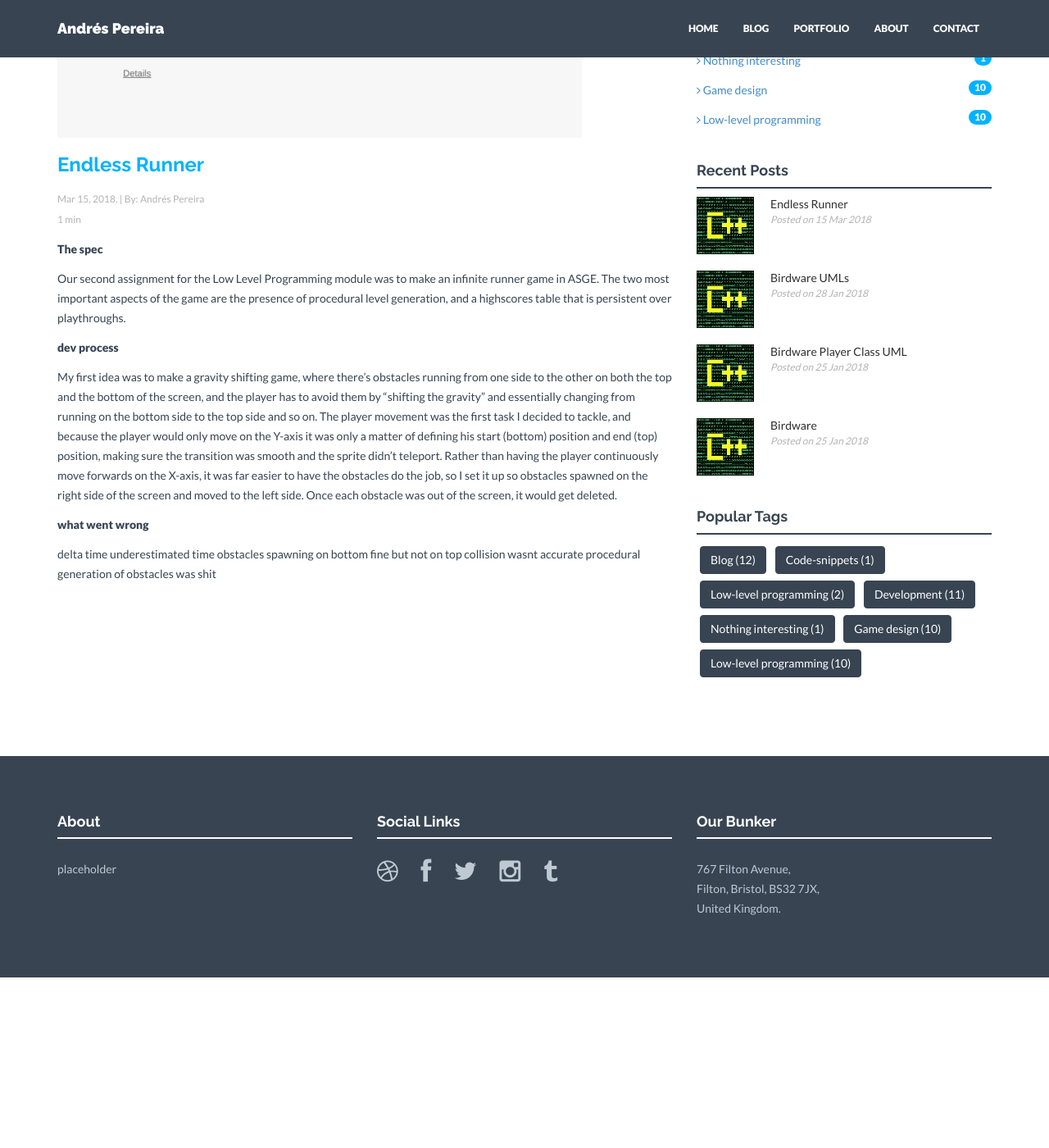
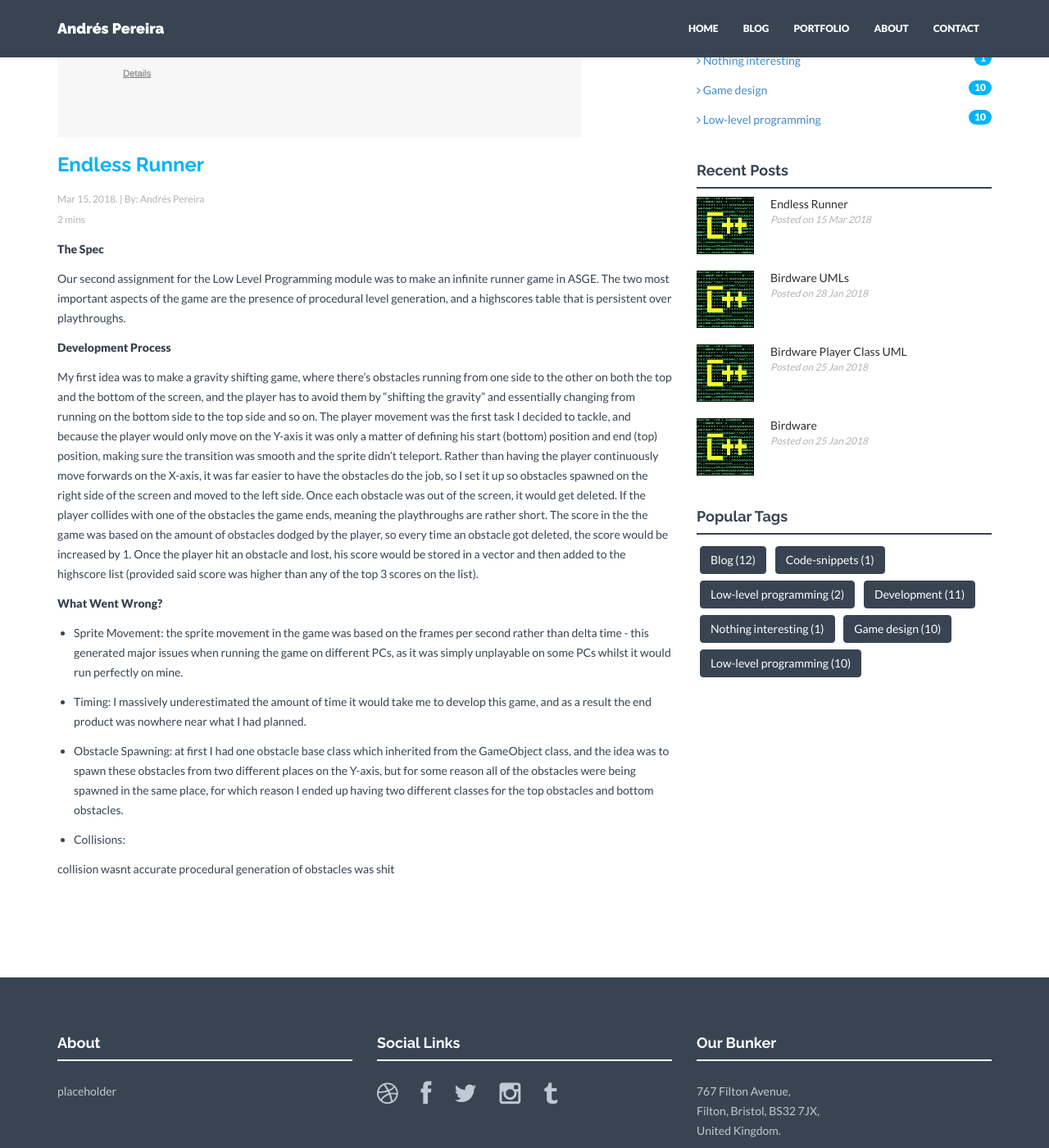
Before and after one commit to AGPO93/AGPO93.github.io, a Jekyll site: the page built from _posts/2018-04-11-EndlessRunner.markdown, in a window 1280 px wide and 1400 px high, scrolled down 488 px. Shown: the whole window at 82% size. Built offline with Jekyll 4.4.1, drawn with Linux system fonts in a browser that asks for light colours; nearby versions of some CDN libraries; before the commit the page ends 1680 px from its top, so only the background shows below that.

Commit message:
Update 2018-04-11-EndlessRunner.markdown

```diff
--- a/_posts/2018-04-11-EndlessRunner.markdown
+++ b/_posts/2018-04-11-EndlessRunner.markdown
@@ -12,21 +12,28 @@ img: endless-chrome.jpg
 thumb: c_thumb.jpg
 ---
 
-<b>The spec<b/>
+<b>The Spec<b/>
 
   Our second assignment for the Low Level Programming module was to make an infinite runner game in ASGE. The two most important aspects of the game are the presence of procedural level generation, and a highscores table that is persistent over playthroughs.
 
-<b>dev process<b/>
+<b>Development Process<b/>
 
   My first idea was to make a gravity shifting game, where there's obstacles running from one side to the other on both the top and the bottom of the screen, and the player has to avoid them by "shifting the gravity" and essentially changing from running on the bottom side to the top side and so on.
   The player movement was the first task I decided to tackle, and because the player would only move on the Y-axis it was only a matter of defining his start (bottom) position and end (top) position, making sure the transition was smooth and the sprite didn't teleport.
   Rather than having the player continuously move forwards on the X-axis, it was far easier to have the obstacles do the job, so I set it up so obstacles spawned on the right side of the screen and moved to the left side. Once each obstacle was out of the screen, it would get deleted.
+  If the player collides with one of the obstacles the game ends, meaning the playthroughs are rather short.
+  The score in the the game was based on the amount of obstacles dodged by the player, so every time an obstacle got deleted, the score would be increased by 1. Once the player hit an obstacle and lost, his score would be stored in a vector and then added to the highscore list (provided said score was higher than any of the top 3 scores on the list).
+
+<b>What Went Wrong?<b/>
+
+  - Sprite Movement: the sprite movement in the game was based on the frames per second rather than delta time - this generated major       issues when running the game on different PCs, as it was simply unplayable on some PCs whilst it would run perfectly on mine.
+
+  - Timing: I massively underestimated the amount of time it would take me to develop this game, and as a result the end product was         nowhere near what I had planned.
+
+  - Obstacle Spawning: at first I had one obstacle base class which inherited from the GameObject class, and the idea was to spawn these     obstacles from two different places on the Y-axis, but for some reason all of the obstacles were being spawned in the same place,       for which reason I ended up having two different classes for the top obstacles and bottom obstacles.
+
+  - Collisions:
 
 
-<b>what went wrong<b/>
-
-  delta time
-  underestimated time
-  obstacles spawning on bottom fine but not on top
   collision wasnt accurate
   procedural generation of obstacles was shit
```
